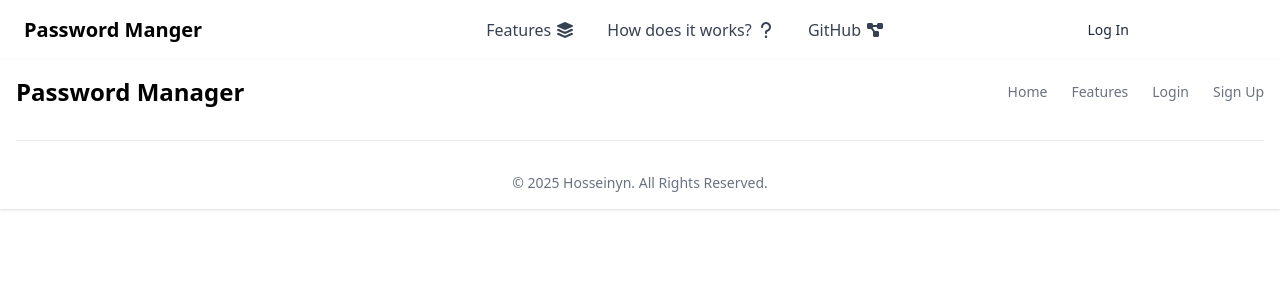
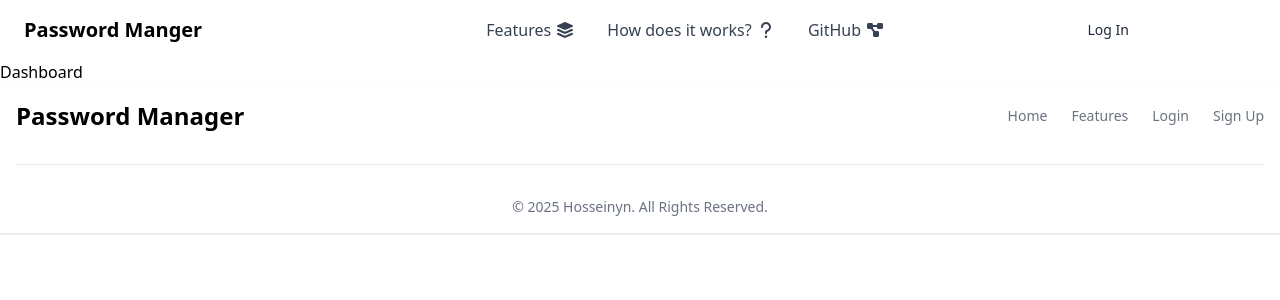
Before and after one commit to hosseinyn/express-react-passwordManager, a React (Vite) app in the folder frontend/: page /dashboard in a window 1280 px wide. Shown: the top 300 px of the page. Built offline with nearby package versions, Linux system fonts and the light colour scheme.

Commit message:
Upgrade login system

```diff
--- a/frontend/src/App.jsx
+++ b/frontend/src/App.jsx
@@ -4,6 +4,7 @@ import Header from "./components/Header"
 import Footer from "./components/Footer"
 import Home from "./pages/Home"
 import Login from "./pages/Login"
+import Dashboard from "./pages/Dashboard"
 
 function App() {
   return (
@@ -12,6 +13,7 @@ function App() {
     <Routes>
       <Route path="/" element={<Home />} />
       <Route path="/login" element={<Login />} />
+      <Route path="/dashboard" element={<Dashboard />} />
     </Routes>
     <Footer />
     </BrowserRouter>
--- /dev/null
+++ b/frontend/src/pages/Dashboard.jsx
@@ -0,0 +1,9 @@
+
+
+const Dashboard = () => {
+    return(
+        <h1>Dashboard</h1>
+    );
+}
+
+export default Dashboard;
--- a/frontend/src/pages/Login.jsx
+++ b/frontend/src/pages/Login.jsx
@@ -5,6 +5,7 @@ import * as Yup from "yup";
 import { useState } from "react";
 import { Navigate } from "react-router-dom";
 import axios from "axios";
+import Cookies from "js-cookie";
 
 const schema = Yup.object().shape({
   username: Yup.string().required("Username is required"),
@@ -42,7 +43,10 @@ const Login = () => {
         .then(function (response) {
           console.log(response)
           if (response.data.token) {
-            console.log("jwt_token", response.data.token);
+            Cookies.set("jwt_token" , response.data.token);
+            return <Navigate to="/dashboard" />
+          } else if (response.data.error){
+            setFormErrors({login : response.data.error})
           }
         })
         .catch(function (error) {
@@ -118,6 +122,9 @@ const Login = () => {
               >
                 Sign in
               </button>
+
+                {formErrors.login && <p className="text-red-500 text-sm animate__animated animate__tada ">{formErrors.login}</p>}
+
               <p className="text-sm font-light text-gray-500 dark:text-gray-400">
                 Do you need an account? {""}
                 <Link
```
